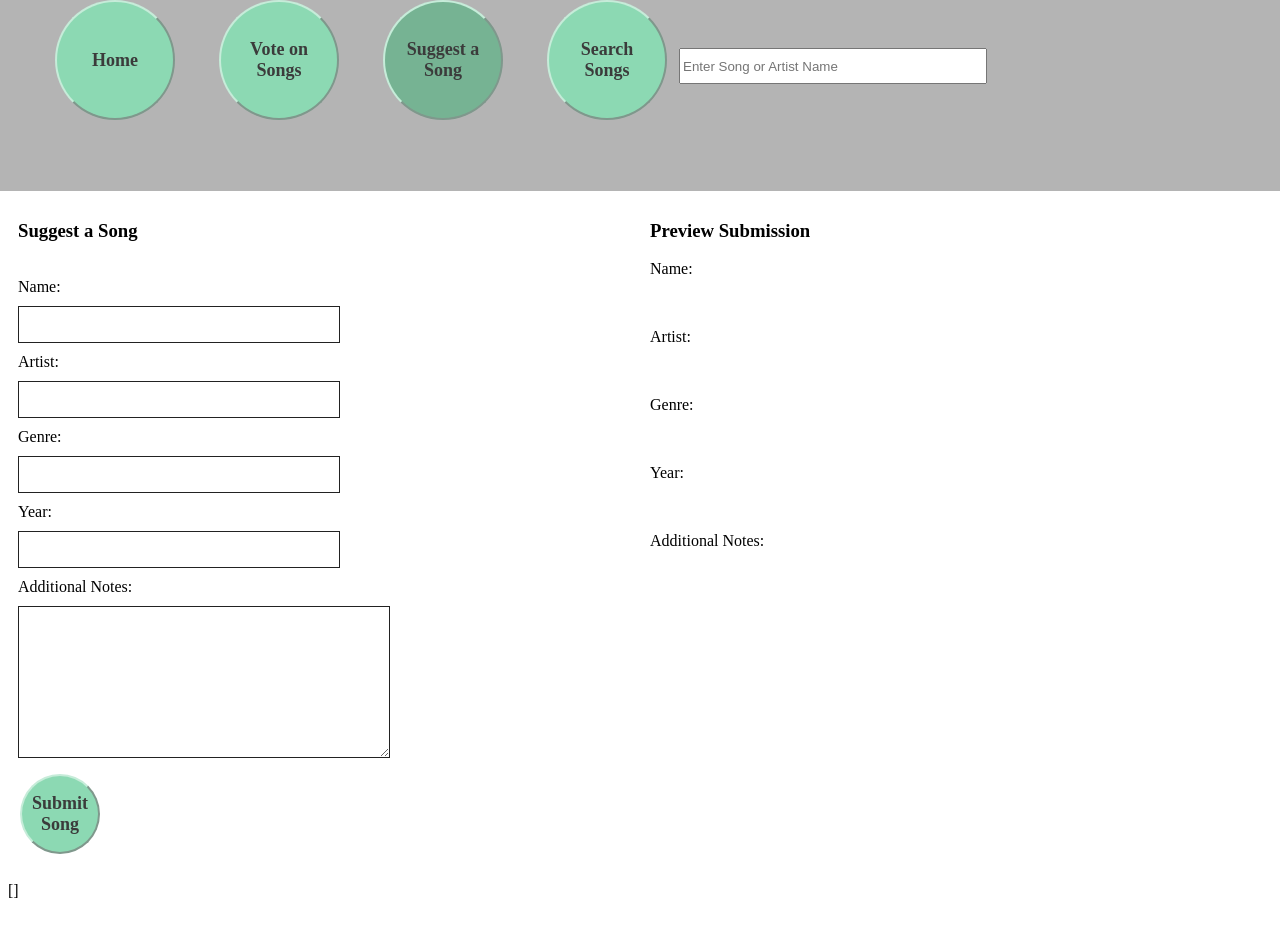
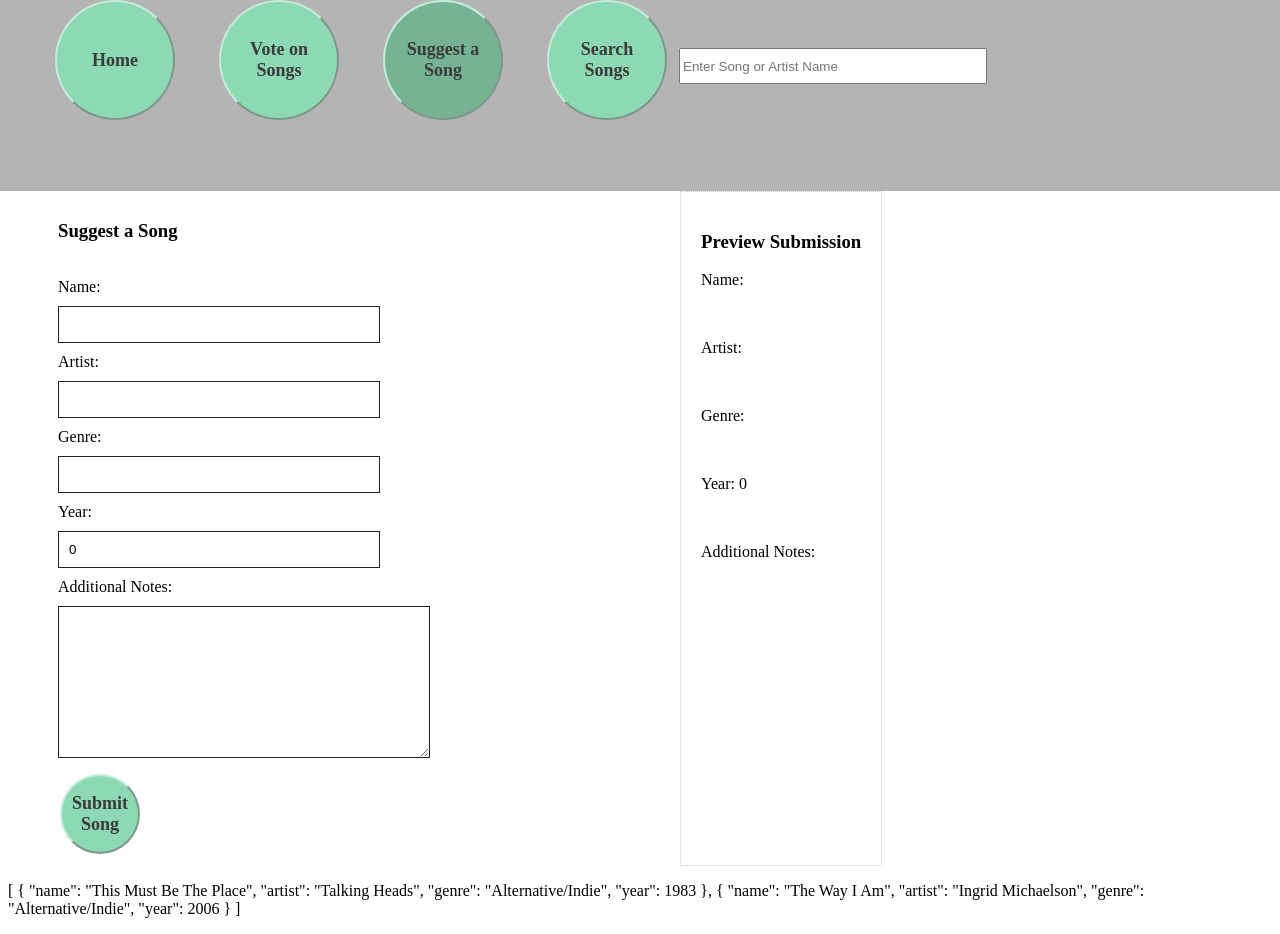
Before and after one commit to Altyptico/Vue-Js-Song-Library, a Vue app in the folder songlibrary/: page /Suggest in a window 1280 px wide. Shown: the part 75-1009 px from the top of the page. Built offline with nearby package versions, Linux system fonts and the light colour scheme; a web font is replaced by a local one.

Commit message:
register songlibrary to songInfo elements
need to manipulate song library

```diff
--- a/songlibrary/src/App.vue
+++ b/songlibrary/src/App.vue
@@ -1,7 +1,7 @@
 <template>
   <div id="app">
     <app-requests ></app-requests>
-    <router-view :newSong="song" @songAdded="song = $event" ></router-view>
+    <router-view :newSong="song" :songLibrary="songInfo" @songAdded="song = $event" ></router-view>
     <!--
     <app-search :songInfo="songInfo"></app-search>
     <app-footer :title="title" :year="year"></app-footer> -->
--- a/songlibrary/src/components/Suggest.vue
+++ b/songlibrary/src/components/Suggest.vue
@@ -5,28 +5,29 @@
                              <div id="songSuggestion">
                                     <h3> Suggest a Song</h3><br/>
                                     <form >
-                                          <label>Name:</label><br/><input   :value="song" @input="addSong" @keyup.enter="addNewSong" ><br/>
-                                          <label>Artist:</label><br/><input :value="song" @input="addSong" @keyup.enter="addNewSong"><br/>
-                                          <label>Genre:</label><br/><input  :value="song" @input="addSong" @keyup.enter="addNewSong"><br/>
-                                          <label>Year:</label><br/><input  :value="song" @input="addSong" @keyup.enter="addNewSong"> <br/>
-                                          <label>Additional Notes:</label><br/><textarea :value="song" @input="addSong" @keyup.enter="addNewSong"></textarea><br/>
+                                          <label>Name:</label><br/><input   :value="suggest.song" @input="addSong" @keyup.enter="addNewSong" required><br/>
+                                          <label>Artist:</label><br/><input :value="suggest.artist" @input="addSong" @keyup.enter="addNewSong"><br/>
+                                          <label>Genre:</label><br/><input  :value="suggest.genre" @input="addSong" @keyup.enter="addNewSong"><br/>
+                                          <label>Year:</label><br/><input  :value="suggest.year" @input="addSong" @keyup.enter="addNewSong"> <br/>
+                                          <label>Additional Notes:</label><br/><textarea :value="suggest.notes" @input="addSong" @keyup.enter="addNewSong"></textarea><br/>
                                           <button @click="addNewSong" >Submit Song</button>
                                     </form>
                               </div>
                               <div id="preview">
                                           <h3>Preview Submission</h3>
-                                          <p>Name: </p><br/>
-                                          <p>Artist: </p><br/>
-                                          <p>Genre: </p><br/>
-                                          <p>Year: </p><br/>
-                                          <p>Additional Notes: </p>
+
+                                          <p>Name: {{suggest.song}}</p><br/>
+                                          <p>Artist: {{suggest.artist}}</p><br/>
+                                          <p>Genre: {{suggest.genre}}</p><br/>
+                                          <p>Year: {{suggest.year}}</p><br/>
+                                          <p>Additional Notes: {{suggest.notes}}</p>
                               </div>
 
                         </div>
 
             </div>
 
-            <p>{{songInfo}}</p>
+            <p>{{songLibrary}}</p>
 
   </div>
 </template>
@@ -45,14 +46,17 @@ export default {
               type: Array,
               default: function(){ return []}
           },
-          songInfo:{
-              type: Array,
-              default: function(){ return []}
-          }
+
     },
    data() {
       return {
-        song: ''
+        suggest:{
+              song: "",
+              artist: "",
+              genre:"",
+              year: 0
+        },
+
       }
    },
    components: {
@@ -66,8 +70,8 @@ export default {
 
         },
             addNewSong: function(){
-          this.songInfo.push(this.song);
-          console.log(this.songInfo);
+          this.songLibrary.push(this.song);
+          console.log(this.songLibrary);
           return this.song = '';
         }
       }
@@ -124,15 +128,18 @@ label{
     }
     #container{
           display: inline-flex;
+
     }
     #songSuggestion{
           float: left;
           padding: 10px;
             padding-right: 250px;
+            margin-left: 40px;
     }
     #preview{
-          float: right;
-           padding: 10px;
+            float: right;
+            padding: 20px;
+            border: 1px dotted #ccc
 
     }
 
```
